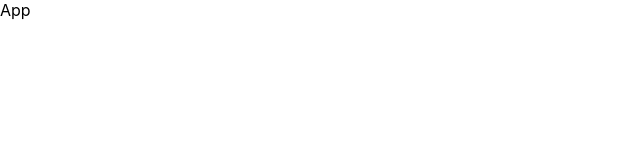
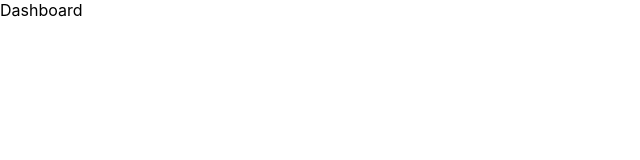
Before and after one commit to ahmedrzakhan/Food-Basket, a React (Create React App) app in the folder front-end/: page / in a window 1280 px wide. Shown: the top 160 px of the page, without its empty margins (0-640 px from the left). Built offline with nearby package versions, Linux system fonts and the light colour scheme.

Commit message:
routing setup

```diff
--- a/front-end/src/App.js
+++ b/front-end/src/App.js
@@ -1,9 +1,10 @@
-import './App.css';
+import "./App.css";
+import Routes from "./routes/Routes.jsx";
 
 function App() {
   return (
     <div className="App">
-      App
+      <Routes />{" "}
     </div>
   );
 }
--- /dev/null
+++ b/front-end/src/components/dashboard/Dashboard.jsx
@@ -0,0 +1,9 @@
+import React, { Component } from "react";
+
+class Dashboard extends Component {
+  render() {
+    return <div>Dashboard</div>;
+  }
+}
+
+export default Dashboard;
--- a/front-end/src/index.js
+++ b/front-end/src/index.js
@@ -1,9 +1,11 @@
-import React from 'react';
-import ReactDOM from 'react-dom';
-import './index.css';
-import App from './App';
-
+import React from "react";
+import ReactDOM from "react-dom";
+import "./index.css";
+import App from "./App";
+import { BrowserRouter } from "react-router-dom";
 ReactDOM.render(
-    <App />,
-  document.getElementById('root')
+  <BrowserRouter>
+    <App />
+  </BrowserRouter>,
+  document.getElementById("root")
 );
--- /dev/null
+++ b/front-end/src/routes/Routes.jsx
@@ -0,0 +1,13 @@
+import React from "react";
+import { Route, Switch } from "react-router-dom";
+import Dashboard from "./../components/dashboard/Dashboard";
+
+const Routes = () => {
+  return (
+    <Switch>
+      <Route exact path="/" render={() => <Dashboard />} />
+    </Switch>
+  );
+};
+
+export default Routes;
```
Also changed, not shown: front-end/package.json (+9 -0 lines), 1 other file (tests, documents, lock files or other folders).
